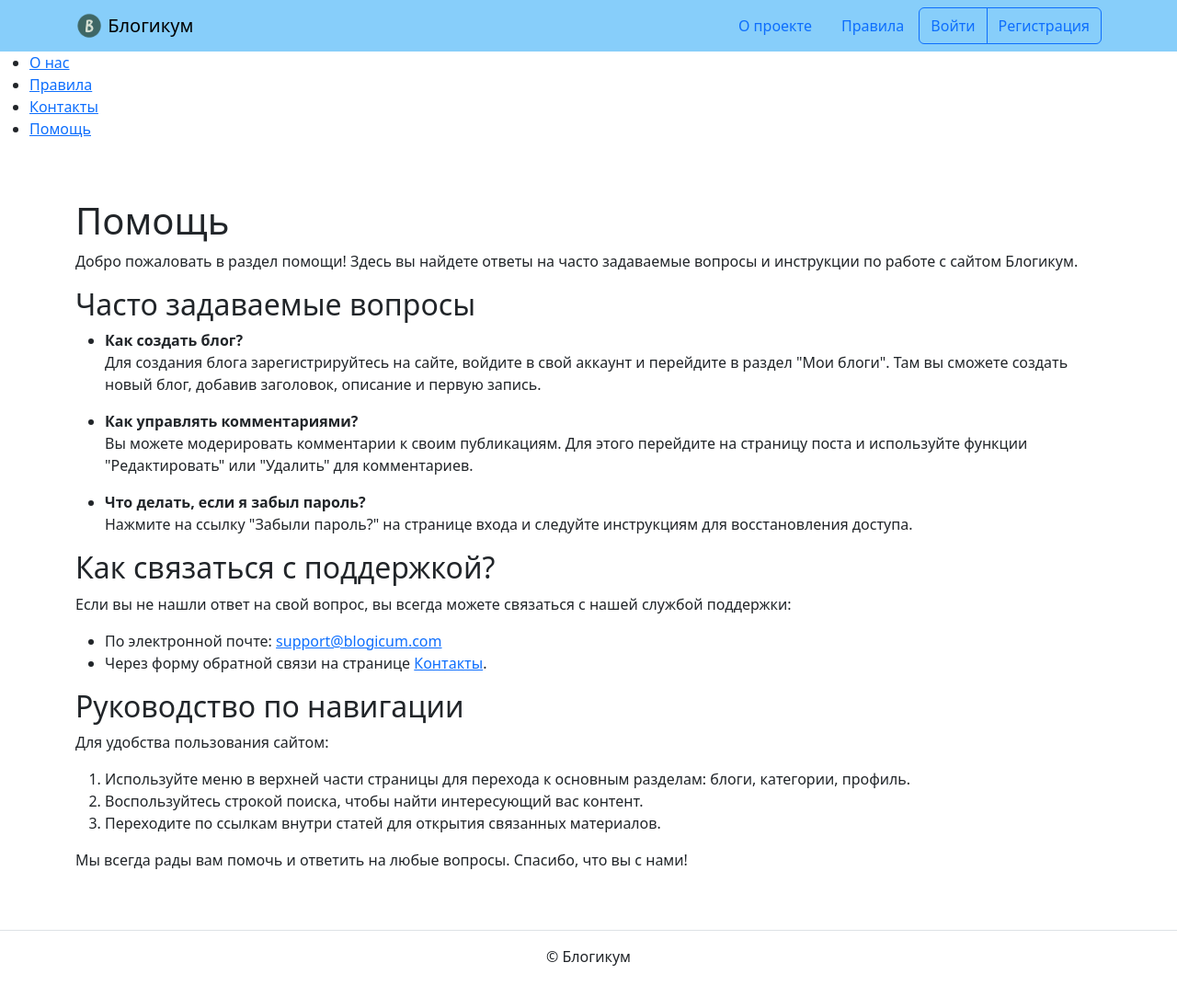
After one commit to ONS-1111/django_sprint4-main, a Django app: template blogicum/templates/pages/help.html in a window 1280 px wide. The commit adds this page. Shown: the whole page at 92% size. Run offline with Django 3.2, Linux system fonts and the light colour scheme; the template is opened without the code that fills it, so the values that code supplies are empty; some libraries are stand-ins or nearby versions.

Commit message:
БлогИ

```diff
--- a/blogicum/templates/blog/profile.html
+++ b/blogicum/templates/blog/profile.html
@@ -12,8 +12,8 @@
     </ul>
     <ul class="list-group list-group-horizontal justify-content-center">
       {% if user.is_authenticated and request.user == profile %}
-      <a class="btn btn-sm text-muted" href="{% url 'blog:edit_profile' username=user.username %}">Редактировать профиль</a>
-      <a class="btn btn-sm text-muted" href="{% url 'password_change' %}">Изменить пароль</a>
+      <a class="btn btn-sm text-muted" href="{% url 'users:edit_profile' %}">Редактировать профиль</a>
+      <a class="btn btn-sm text-muted" href="{% url 'users:password_change' %}">Изменить пароль</a>
       {% endif %}
     </ul>
   </small>
--- a/blogicum/templates/includes/header.html
+++ b/blogicum/templates/includes/header.html
@@ -7,7 +7,7 @@
         Блогикум
       </a>
       {% with request.resolver_match.view_name as view_name %}
-        <ul class="nav  nav-pills">
+        <ul class="nav nav-pills">
           <li class="nav-item">
             <a class="nav-link {% if view_name == 'pages:about' %} text-white {% endif %}" href="{% url 'pages:about' %}">
               О проекте
@@ -25,18 +25,26 @@
               <button type="button" class="btn btn-outline-primary"><a class="text-decoration-none text-reset"
                   href="{% url 'blog:profile' user.username %}">{{ user.username }}</a></button>
               <button type="button" class="btn btn-outline-primary"><a class="text-decoration-none text-reset"
-                  href="{% url 'logout' %}">Выйти</a></button>
+                  href="{% url 'users:logout' %}">Выйти</a></button>
             </div>
           {% else %}
             <div class="btn-group" role="group" aria-label="Basic outlined example">
               <button type="button" class="btn btn-outline-primary"><a class="text-decoration-none text-reset"
-                  href="{% url 'login' %}">Войти</a></button>
+                  href="{% url 'users:login' %}">Войти</a></button>
               <button type="button" class="btn btn-outline-primary"><a class="text-decoration-none text-reset"
-                  href="{% url 'registration' %}">Регистрация</a></button>
+                  href="{% url 'users:registration' %}">Регистрация</a></button>
             </div>
           {% endif %}
         </ul>
       {% endwith %}
     </div>
   </nav>
+  <nav>
+    <ul>
+        <li><a href="{% url 'pages:about' %}">О нас</a></li>
+        <li><a href="{% url 'pages:rules' %}">Правила</a></li>
+        <li><a href="{% url 'pages:contacts' %}">Контакты</a></li>
+        <li><a href="{% url 'pages:help' %}">Помощь</a></li>
+    </ul>
+  </nav>
 </header>
--- /dev/null
+++ b/blogicum/templates/pages/contacts.html
@@ -0,0 +1,5 @@
+{% extends 'base.html' %}
+{% block content %}
+<h1>Контакты</h1>
+<p>Вы можете связаться с нами по электронной почте: <a href="mailto:Pochta@pochta.pochta">Pochta@pochta.pochta</p>
+{% endblock %}
--- /dev/null
+++ b/blogicum/templates/pages/help.html
@@ -0,0 +1,35 @@
+{% extends 'base.html' %}
+{% block content %}
+<h1>Помощь</h1>
+<p>Добро пожаловать в раздел помощи! Здесь вы найдете ответы на часто задаваемые вопросы и инструкции по работе с сайтом Блогикум.</p>
+
+<h2>Часто задаваемые вопросы</h2>
+<ul>
+    <li><strong>Как создать блог?</strong>
+        <p>Для создания блога зарегистрируйтесь на сайте, войдите в свой аккаунт и перейдите в раздел "Мои блоги". Там вы сможете создать новый блог, добавив заголовок, описание и первую запись.</p>
+    </li>
+    <li><strong>Как управлять комментариями?</strong>
+        <p>Вы можете модерировать комментарии к своим публикациям. Для этого перейдите на страницу поста и используйте функции "Редактировать" или "Удалить" для комментариев.</p>
+    </li>
+    <li><strong>Что делать, если я забыл пароль?</strong>
+        <p>Нажмите на ссылку "Забыли пароль?" на странице входа и следуйте инструкциям для восстановления доступа.</p>
+    </li>
+</ul>
+
+<h2>Как связаться с поддержкой?</h2>
+<p>Если вы не нашли ответ на свой вопрос, вы всегда можете связаться с нашей службой поддержки:</p>
+<ul>
+    <li>По электронной почте: <a href="mailto:support@blogicum.com">support@blogicum.com</a></li>
+    <li>Через форму обратной связи на странице <a href="{% url 'pages:contacts' %}">Контакты</a>.</li>
+</ul>
+
+<h2>Руководство по навигации</h2>
+<p>Для удобства пользования сайтом:</p>
+<ol>
+    <li>Используйте меню в верхней части страницы для перехода к основным разделам: блоги, категории, профиль.</li>
+    <li>Воспользуйтесь строкой поиска, чтобы найти интересующий вас контент.</li>
+    <li>Переходите по ссылкам внутри статей для открытия связанных материалов.</li>
+</ol>
+
+<p>Мы всегда рады вам помочь и ответить на любые вопросы. Спасибо, что вы с нами!</p>
+{% endblock %}
--- a/blogicum/templates/registration/logged_out.html
+++ b/blogicum/templates/registration/logged_out.html
@@ -6,7 +6,7 @@
         Вы вышли из системы!
       </div>
       <div class="card-body">
-        <p><a href="{% url 'login' %}">Войти снова</a></p>
+        <p><a href="{% url 'users:login' %}">Войти снова</a></p>
         <p><a href="{% url 'blog:index' %}">На главную</a></p>
       </div>
     </div>
--- a/blogicum/templates/registration/login.html
+++ b/blogicum/templates/registration/login.html
@@ -21,14 +21,14 @@
         Войти в систему
       </div>
       <div class="card-body">
-        <form method="post" action="{% url 'login' %}">
+        <form method="post" action="{% url 'users:login' %}">
           {% csrf_token %}
           {% bootstrap_form form %}
           <input type="hidden" name="next" value="{{ next }}">
           {% bootstrap_button button_type="submit" content="Войти" %}
         </form>
         <div>
-          <a href="{% url 'password_reset' %}">Забыли пароль?</a>
+          <a href="{% url 'users:password_reset' %}">Забыли пароль?</a>
         </div>
       </div>
     </div>
--- a/blogicum/templates/registration/password_reset_complete.html
+++ b/blogicum/templates/registration/password_reset_complete.html
@@ -7,7 +7,7 @@
       </div>
       <div class="card-body">
         <p class="text-center">Ваш пароль был сохранен. Теперь вы можете войти.</p>
-        <p class="text-center"><a href="{% url 'login' %}">Войти</a></p>
+        <p class="text-center"><a href="{% url 'users:login' %}">Войти</a></p>
       </div>
     </div>
   </div>
```
Also changed, not shown: blogicum/blogicum/settings.py (+25 -39 lines), blogicum/blogicum/urls.py (+9 -17 lines), blogicum/pages/urls.py (+21 -3 lines), blogicum/pages/views.py (+12 -8 lines), blogicum/templates/blog/create.html (+6 -6 lines), blogicum/templates/pages/403.html (added, +10 -0 lines), blogicum/templates/registration/password_reset_email.html (added, +14 -0 lines), blogicum/db.json, blogicum/db.sqlite3 (added).
